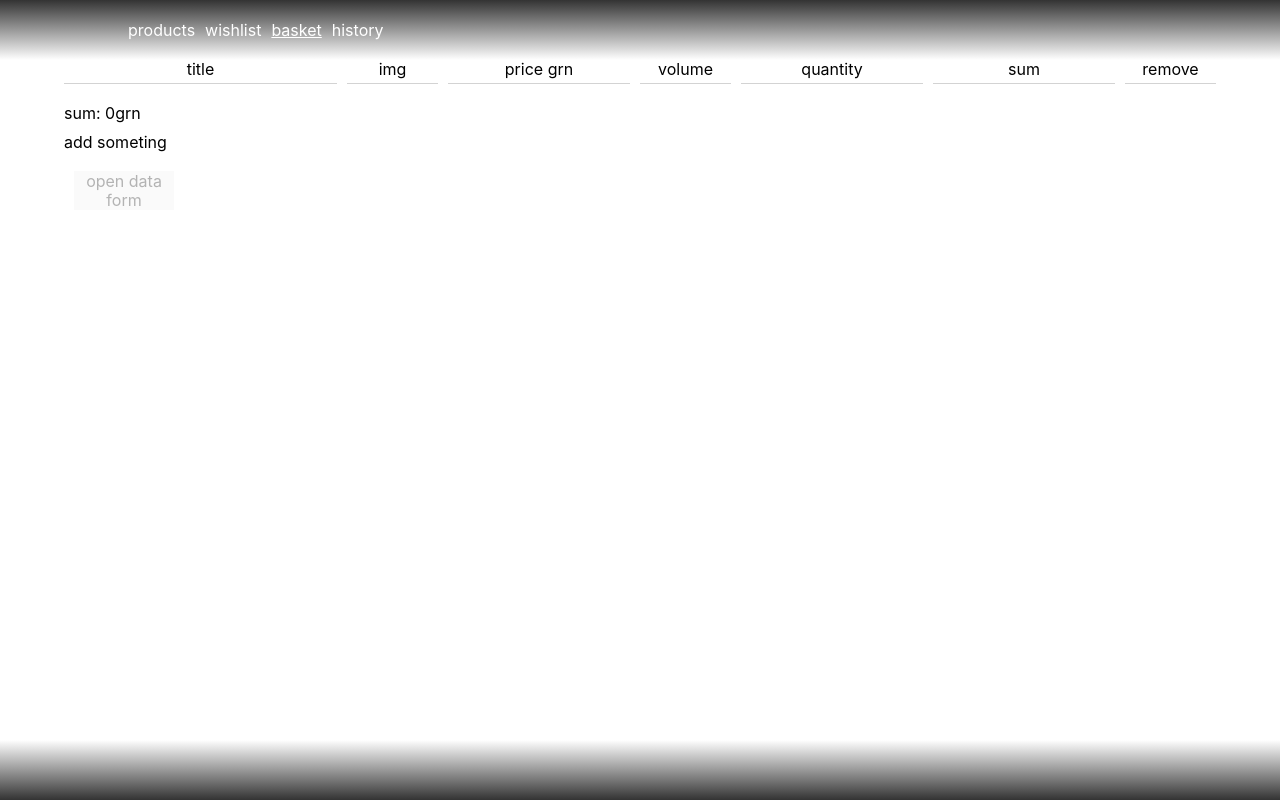
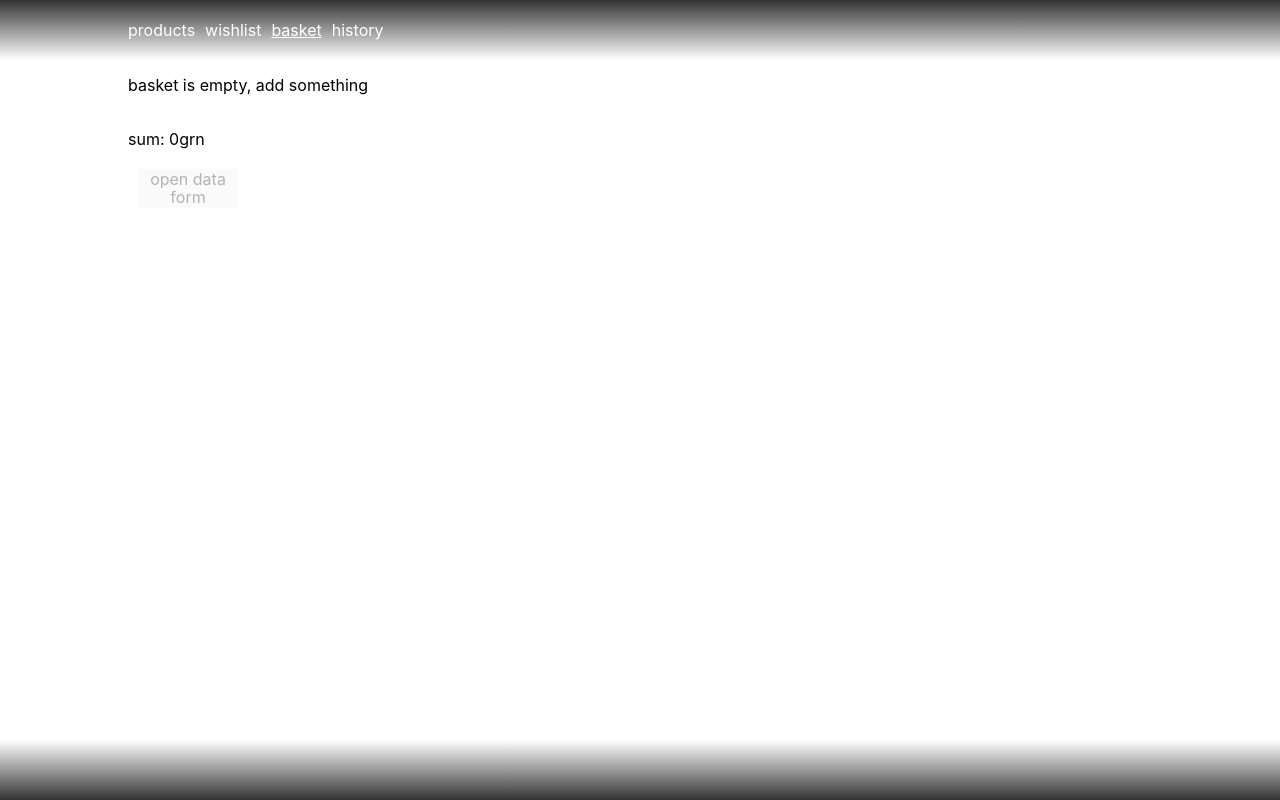
Before and after one commit to OmniaCrystalline/ersag-front, a React (Create React App) app: page /basket in a window 1280 px wide. Built offline with nearby package versions, Linux system fonts and the light colour scheme.

Commit message:
empty message

```diff
--- a/src/components/Basket/Basket.js
+++ b/src/components/Basket/Basket.js
@@ -18,6 +18,8 @@ export const Basket = () => {
 
   return (
     <div className='basket'>
+      {basketed.length === 0 && <p>basket is empty, add something</p>}
+      {basketed.length > 0 && (
         <div className='table'>
           <span>title</span>
           <span>img</span>
@@ -27,13 +29,13 @@ export const Basket = () => {
           <span>sum</span>
           <span>remove</span>
         </div>
-      <ul className="basket_list">
+      )}
+      <ul className='basket_list'>
         {basketed.map((e) => (
           <BasketItem key={e._id + "basket"} elem={e} />
         ))}
       </ul>
       sum: {sum}grn
-      {basketed.length === 0 && <span>add someting</span>}
       <button
         className='basket_btn'
         type='button'
@@ -41,7 +43,7 @@ export const Basket = () => {
         onClick={() => setopen(!open)}>
         {open ? "close data form" : "open data form"}
       </button>
-      {open && basketed.length!==0 && <UserData />}
+      {open && basketed.length !== 0 && <UserData />}
     </div>
   );
 };
--- a/src/components/Basket/Basket.style.css
+++ b/src/components/Basket/Basket.style.css
@@ -7,6 +7,7 @@
     width: 90%;
     padding-top: 60px;
     padding-bottom: 60px;
+    max-width: 1024px;
 }
 
 .input_holder {
--- a/src/components/History/History.js
+++ b/src/components/History/History.js
@@ -19,6 +19,7 @@ export const History = () => {
           reset orders history
         </button>
       </div>
+      {list.length === 0 && <p>you didn't make orders yet</p>}
       <ol className='history_orders_list'>
         {list.map(({ order, date }, index) => {
           const d = new Date(date);
--- a/src/components/WishList/WishList.js
+++ b/src/components/WishList/WishList.js
@@ -11,6 +11,7 @@ export const WishList = () => {
   const filtered = goods.filter((e) => list.includes(e._id));
   return (
     <div className='wishlist_container'>
+      {filtered.length === 0 && <p>list is empty, add someting</p>}
       <ul className='wishlist'>
         {filtered.map((e) => (
           <WishItem elem={e} key={e._id + "wishlist"} />
```
Lines whose indentation alone changed are shown as unchanged.
